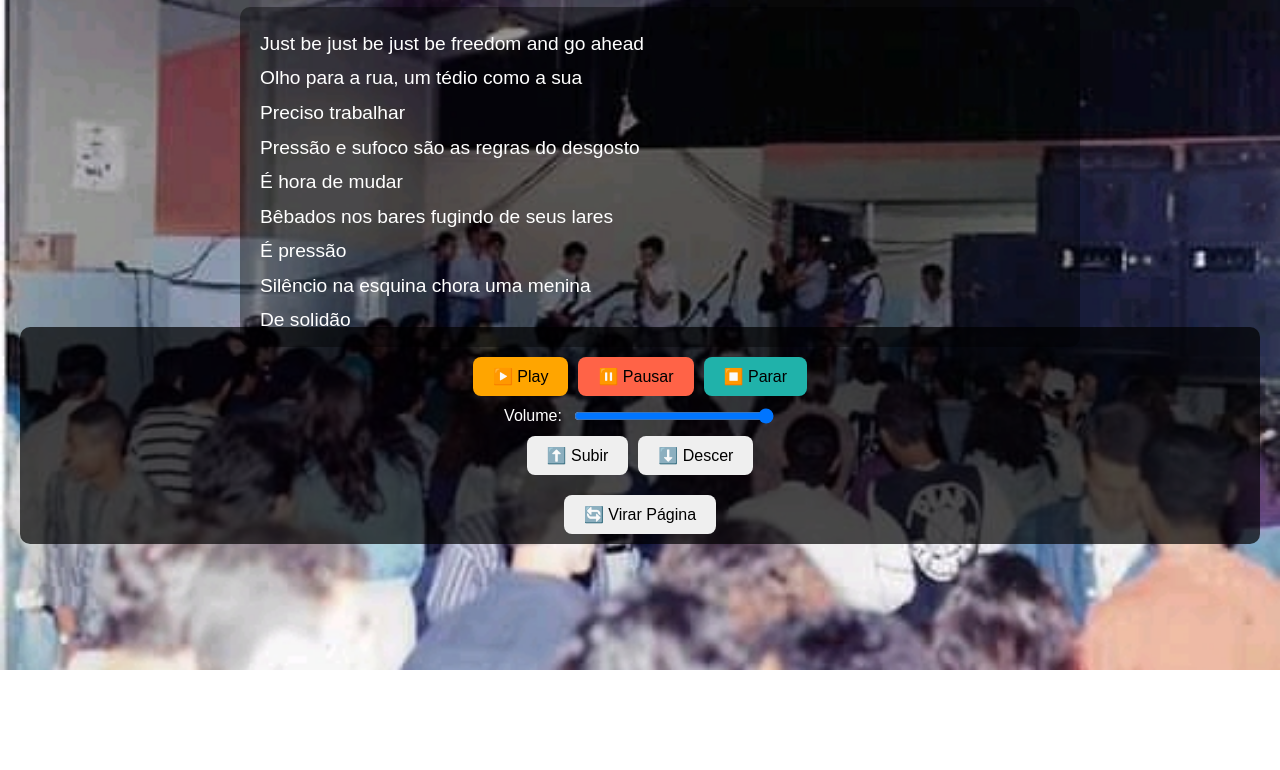
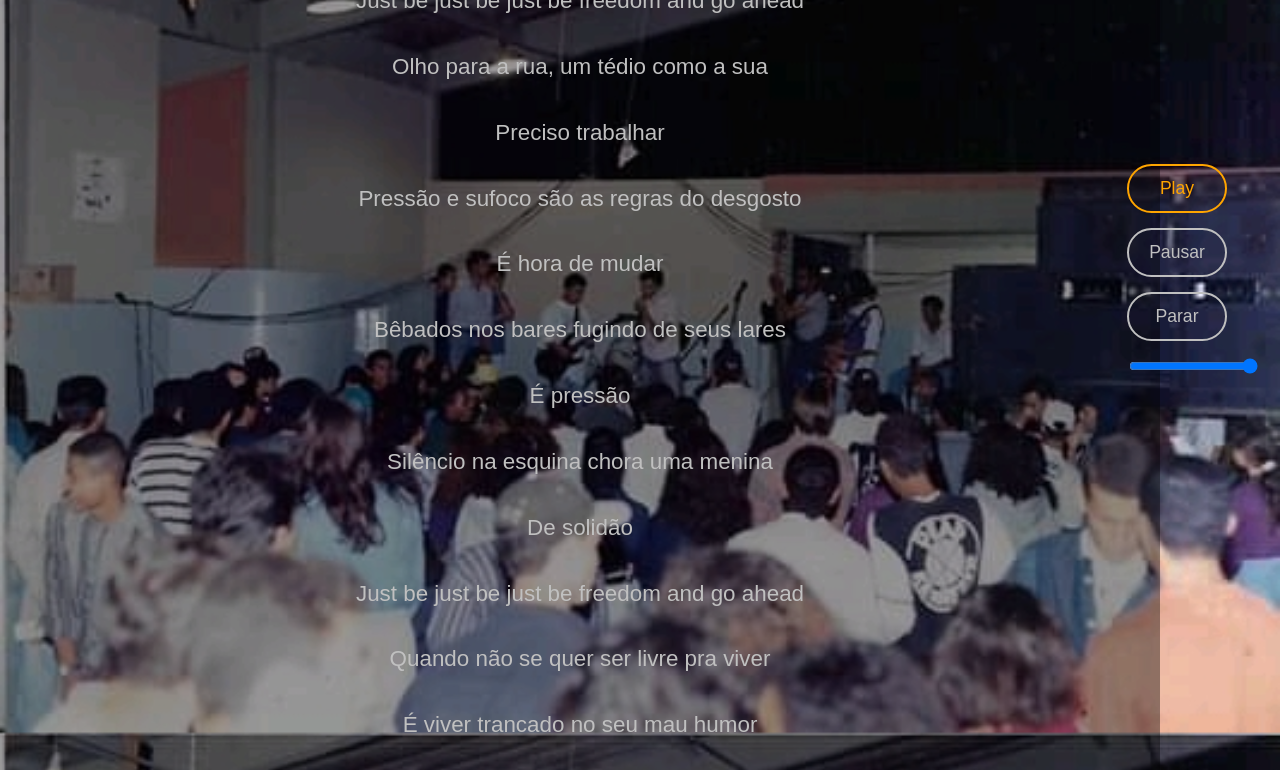
Before and after one commit to Dorvalluz/Livres-para-viver, a plain HTML site: page index.html in a window 1280 px wide. Shown: the part 130-900 px from the top of the page. Before the commit the page ends 800 px from the top, so only its background shows below. Drawn offline with Linux system fonts and the light colour scheme.

Commit message:
Update index.html
Usado o projeto MODELO.

```diff
--- a/index.html
+++ b/index.html
@@ -1,509 +1,209 @@
 <!DOCTYPE html>
-
-<html lang="pt-br">
-
+<html lang="pt-BR">
 <head>
-
-  <meta charset="UTF-8" />
-
-  <meta name="viewport" content="width=device-width, initial-scale=1.0"/>
-
+  <meta charset="UTF-8">
   <title>Livres para viver</title>
-
   <style>
-
     body {
-
+      background: url('agnosia.jpg') no-repeat center center fixed;
+      background-size: cover;
+      color: #c0c0c0;
+      font-family: sans-serif;
       margin: 0;
-
-      font-family: Arial, sans-serif;
-
-      background: url('agnosia.jpg') no-repeat center center fixed;
-
-      background-size: cover;
-
-      color: white;
-
-      padding: 20px;
-
+      padding-right: 100px;
+      text-align: center;
+      display: flex;
+      flex-direction: column;
+      min-height: 100vh;
+      box-sizing: border-box;
+      position: relative;
     }
 
+    h6 {
+      color: #c0c0c0;
+      margin-top: 20px;
+      margin-bottom: 10px;
+      font-size: 1.5em;
+      background: rgba(0, 0, 0, 0.5); /* Fundo semi-transparente para melhor leitura */
+      padding: 10px;
+      border-radius: 10px;
+    }
+
+    #lyrics {
+      flex-grow: 1;
+      overflow-y: auto;
+      text-align: center;
+      padding: 20px;
+      display: flex;
+      flex-direction: column;
+      justify-content: flex-start;
+      margin-right: 20px;
+      background: rgba(0, 0, 0, 0.4); /* Fundo para dar contraste nas letras */
+      border-radius: 15px;
+    }
+
+    .line {
+      margin: 15px 0;
+      font-size: 1.4em;
+      line-height: 1.6;
+    }
+
+    .current-line {
+      color: #FFA500;
+      font-weight: bold;
+      font-size: 1.6em;
+    }
+
+    #audio-container {
+      position: fixed;
+      top: 50%;
+      right: 20px;
+      transform: translateY(-50%);
+      display: flex;
+      flex-direction: column;
+      gap: 15px;
+      z-index: 20;
+    }
+
+    button {
+      background: none;
+      color: #c0c0c0;
+      border: 2px solid #c0c0c0;
+      padding: 12px 20px;
+      font-size: 1.1em;
+      border-radius: 25px;
+      cursor: pointer;
+      transition: background-color 0.3s ease;
+      width: 100px;
+      text-align: center;
+      box-sizing: border-box;
+    }
+
+    button:hover {
+      background-color: #333;
+    }
+
+    button.play-button {
+      color: #FFA500;
+      border-color: #FFA500;
+    }
+/* Marca d'água um pouco mais visível */
+        .watermark {
+            position: fixed;
+            top: 5px;
+            left: 5px;
+            color: rgba(128, 128, 128, 0.3); /* Aumento sutil na opacidade */
+            font-size: 0.9em;
+            font-weight: bold;
+            z-index: 1;
+            pointer-events: none;
+    audio {
+      width: 80%;
+      max-width: 400px;
+      display: none;
+    }
+
+    #logo-footer {
+      display: none;
+    }
+
+    #volume-control {
+      -webkit-appearance: none;
+      width: 100px;
+      height: 6px;
+      background: #c0c0c0;
+      border-radius: 5px;
+      outline: none;
+      cursor: pointer;
+    }
+  </style>
+</head>
+<body>
+  <h6>Livres para viver</h6>
+  <div id="lyrics"></div>
+
+  <div id="audio-container">
+    <button class="play-button" onclick="audio.play()">Play</button>
+    <button onclick="audio.pause()">Pausar</button>
+    <button onclick="audio.currentTime = 0; audio.pause()">Parar</button>
+    <input type="range" id="volume-control" min="0" max="1" step="0.01" value="1">
+  </div>
+
+  <audio id="audio" src="Livres para viver.mp3"></audio>
+<div class="watermark">DorvalLuz</div>
+  <script>
+    const audio = document.getElementById('audio');
+    const lyricsContainer = document.getElementById('lyrics');
+    document.getElementById('volume-control').addEventListener('input', function() {
+      audio.volume = this.value;
+    });
+   // Karaokê
+        const lrc = `
+[ti:Livres para viver]
+[ar:DorvalLuz]
+[al:]
+[la:]
+[re:LRCStudio]
+[by:]
+[ve:1.0.18]
+
+[00:00.00]
+[00:10.32]Just be just be just be freedom and go ahead
+[00:29.94]
+[00:31.23]Olho para a rua, um tédio como a sua
+[00:34.61]Preciso trabalhar
+[00:36.54]Pressão e sufoco são as regras do desgosto
+[00:39.60]É hora de mudar
+[00:42.18]Bêbados nos bares fugindo de seus lares
+[00:45.40]É pressão
+[00:47.49]Silêncio na esquina chora uma menina
+[00:50.55]De solidão
+[00:54.24]
+[00:63.25]Just be just be just be freedom and go ahead
+[01:25.65]
+[01:25.73]Quando não se quer ser livre pra viver
+[01:30.45]É viver trancado no seu mau humor
+[01:35.15]
+[01:64.90]by DorvalLuz        `;
 
 
-    .watermark {
+    const lines = [];
 
-      position: fixed;
-
-      top: 5px;
-
-      left: 5px;
-
-      color: rgba(128, 128, 128, 0.3);
-
-      font-size: 0.9em;
-
-      font-weight: bold;
-
-      z-index: 1;
-
-      pointer-events: none;
-
-    }
-
-
-
-    h1 {
-
-      text-align: center;
-
-      text-shadow: 2px 2px 5px black;
-
-    }
-
-
-
-    .page-container {
-
-      perspective: 1000px;
-
-      margin: 20px auto;
-
-      max-width: 800px;
-
-    }
-
-
-
-    .page {
-
-      width: 100%;
-
-      height: 300px;
-
-      position: relative;
-
-      transform-style: preserve-3d;
-
-      transition: transform 1s;
-
-    }
-
-
-
-    .page.flipped {
-
-      transform: rotateY(180deg);
-
-    }
-
-
-
-    .front, .back {
-
-      position: absolute;
-
-      width: 100%;
-
-      height: 100%;
-
-      backface-visibility: hidden;
-
-      border-radius: 10px;
-
-      overflow-y: auto;
-
-      padding: 20px;
-
-      font-size: 1.2rem;
-
-      line-height: 1.8;
-
-    }
-
-
-
-    .front {
-
-      background-color: rgba(0, 0, 0, 0.4);
-
-    }
-
-
-
-    .back {
-
-      background: rgba(0, 0, 0, 0.9) url('agnosia.jpg') no-repeat center center;
-
-      background-size: cover;
-
-      transform: rotateY(180deg);
-
-      color: #ffa500;
-
-      display: flex;
-
-      align-items: center;
-
-      justify-content: center;
-
-      font-size: 1.5rem;
-
-    }
-
-
-
-    .highlight {
-
-      background-color: rgba(255, 165, 0, 0.3);
-
-      color: #ffa500;
-
-      font-weight: bold;
-
-      padding: 4px;
-
-      border-radius: 5px;
-
-    }
-
-
-
-    .controls {
-
-      display: flex;
-
-      gap: 10px;
-
-      justify-content: center;
-
-      flex-wrap: wrap;
-
-      margin-top: 20px;
-
-    }
-
-
-
-    button {
-
-      padding: 10px 20px;
-
-      border: none;
-
-      font-size: 1rem;
-
-      border-radius: 8px;
-
-      cursor: pointer;
-
-    }
-
-
-
-    .play-button { background-color: #ffa500; }
-
-    .pause-button { background-color: #ff6347; }
-
-    .stop-button { background-color: #20b2aa; }
-
-
-
-    .volume-control {
-
-      display: flex;
-
-      justify-content: center;
-
-      align-items: center;
-
-      margin-top: 10px;
-
-      gap: 10px;
-
-    }
-
-
-
-    .volume-control input {
-
-      width: 200px;
-
-    }
-
-
-
-    #footer {
-
-      background: rgba(0, 0, 0, 0.7);
-
-      padding: 10px;
-
-      margin-top: 20px;
-
-      border-radius: 10px;
-
-    }
-
-
-
-    #marquee {
-
-      display: flex;
-
-      justify-content: center;
-
-      align-items: center;
-
-      overflow: hidden;
-
-      text-align: center;
-
-      margin-top: 10px;
-
-      white-space: nowrap;
-
-    }
-
-
-
-    #marquee div {
-
-      animation: marquee 25s linear infinite;
-
-    }
-
-
-
-    @keyframes marquee {
-
-      0%   { transform: translateX(100%); }
-
-      100% { transform: translateX(-100%); }
-
-    }
-
-  </style>
-
-</head>
-
-<body>
-
-  <div class="watermark">DorvalLuz</div>
-
-
-
-  <h1>Livres para viver<br>DorvalLuz</h1>
-
-
-
-  <div class="page-container">
-
-    <div class="page" id="page-flip">
-
-      <div class="front" id="karaoke"></div>
-
-      <div class="back"></div>
-
-    </div>
-
-  </div>
-
-
-
-  <audio id="audio" controls style="display: none">
-
-    <source src="Livres para viver.mp3" type="audio/mpeg">
-
-    Seu navegador não suporta áudio HTML5.
-
-  </audio>
-
-
-
-  <div id="footer">
-
-    <div class="controls">
-
-      <button class="play-button" onclick="audio.play()">▶️ Play</button>
-
-      <button class="pause-button" onclick="audio.pause()">⏸️ Pausar</button>
-
-      <button class="stop-button" onclick="audio.pause(); audio.currentTime = 0;">⏹️ Parar</button>
-
-    </div>
-
-
-
-    <div class="volume-control">
-
-      <label for="volume">Volume:</label>
-
-      <input type="range" id="volume" min="0" max="1" step="0.01" value="1">
-
-    </div>
-
-
-
-    <div class="controls" style="margin-top: 10px;">
-
-      <button onclick="karaokeDiv.scrollBy(0, -50)">⬆️ Subir</button>
-
-      <button onclick="karaokeDiv.scrollBy(0, 50)">⬇️ Descer</button>
-
-    </div>
-
-
-
-    <div class="controls">
-
-      <button onclick="togglePage()">🔄 Virar Página</button>
-
-    </div>
-
-  </div>
-
-
-
-  <script>
-
-    const audio = document.getElementById('audio');
-
-    const volumeSlider = document.getElementById('volume');
-
-    const karaokeDiv = document.getElementById('karaoke');
-
-    const page = document.getElementById('page-flip');
-
-
-
-    const lrc = `
-
-[00:00.00]
-
-[00:10.32]Just be just be just be freedom and go ahead
-
-[00:31.23]Olho para a rua, um tédio como a sua
-
-[00:34.61]Preciso trabalhar
-
-[00:36.54]Pressão e sufoco são as regras do desgosto
-
-[00:39.60]É hora de mudar
-
-[00:42.18]Bêbados nos bares fugindo de seus lares
-
-[00:45.40]É pressão
-
-[00:47.49]Silêncio na esquina chora uma menina
-
-[00:50.55]De solidão
-
-[00:63.25]Just be just be just be freedom and go ahead
-
-[01:25.73]Quando não se quer ser livre pra viver
-
-[01:30.45]É viver trancado no seu mau humor
-
-[01:64.90]by DorvalLuz
-
-`;
-
-
-
-    function parseLRC(lrc) {
-
-      return lrc.trim().split('\n').map(line => {
-
-        const match = line.match(/\[(\d{2}):(\d{2})\.(\d{2})\](.+)/);
-
-        if (!match) return null;
-
-        const [, min, sec, cent, text] = match;
-
-        const time = parseInt(min) * 60 + parseInt(sec) + parseInt(cent) / 100;
-
-        return { time, text: text.trim() };
-
-      }).filter(Boolean);
-
-    }
-
-
-
-    const lines = parseLRC(lrc);
-
-
-
-    lines.forEach((line, index) => {
-
-      const div = document.createElement('div');
-
-      div.id = `line-${index}`;
-
-      div.textContent = line.text;
-
-      karaokeDiv.appendChild(div);
-
+    lrc.trim().split('\n').forEach(line => {
+      const match = line.match(/\[(\d+):(\d+\.\d+)\](.+)/);
+      if (match) {
+        const time = parseInt(match[1]) * 60 + parseFloat(match[2]);
+        const text = match[3].trim();
+        lines.push({ time, text });
+      }
     });
 
+    lines.forEach(line => {
+      const div = document.createElement('div');
+      div.className = 'line';
+      div.textContent = line.text;
+      lyricsContainer.appendChild(div);
+      line.element = div;
+    });
 
-
-    function updateLyricsHighlight() {
-
+    audio.addEventListener('timeupdate', () => {
       const currentTime = audio.currentTime;
+      let currentIndex = 0;
 
       for (let i = 0; i < lines.length; i++) {
-
-        const line = lines[i];
-
-        const nextLine = lines[i + 1];
-
-        const lineElem = document.getElementById(`line-${i}`);
-
-        if (currentTime >= line.time && (!nextLine || currentTime < nextLine.time)) {
-
-          document.querySelectorAll('#karaoke div').forEach(el => el.classList.remove('highlight'));
-
-          lineElem.classList.add('highlight');
-
-          lineElem.scrollIntoView({ behavior: 'smooth', block: 'center' });
-
-          break;
-
+        if (lines[i].time <= currentTime) {
+          currentIndex = i;
         }
-
       }
 
-    }
-
-
-
-    function togglePage() {
-
-      page.classList.toggle('flipped');
-
-    }
-
-
-
-    audio.addEventListener('timeupdate', updateLyricsHighlight);
-
-    volumeSlider.addEventListener('input', () => {
-
-      audio.volume = volumeSlider.value;
-
+      lines.forEach((line, i) => {
+        line.element.classList.remove('current-line');
+        if (i === currentIndex) {
+          line.element.classList.add('current-line');
+          line.element.scrollIntoView({ behavior: 'smooth', block: 'nearest' });
+        }
+      });
     });
-
-
-
-    document.addEventListener('contextmenu', e => e.preventDefault());
-
   </script>
-<script>
-  document.addEventListener('contextmenu', function (e) {
-    e.preventDefault();
-  });
-</script>
 </body>
-
 </html>
```
